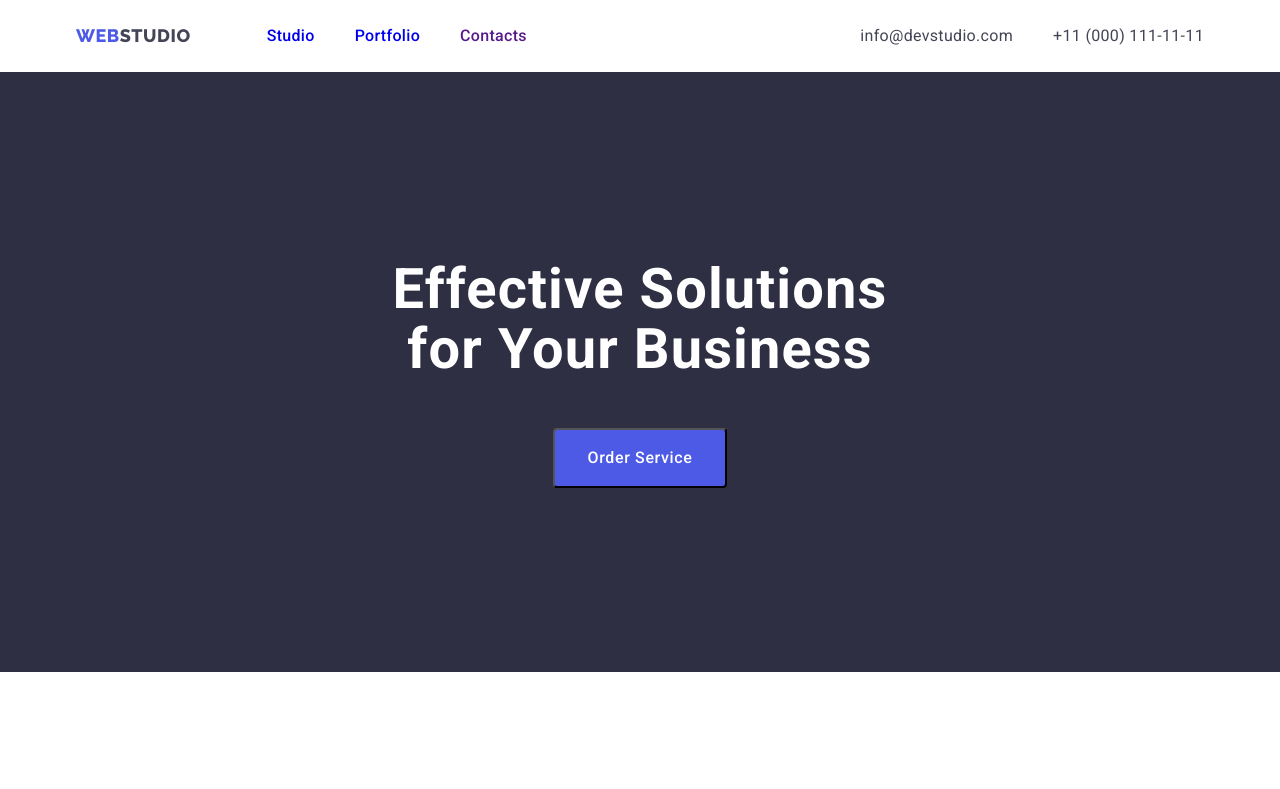
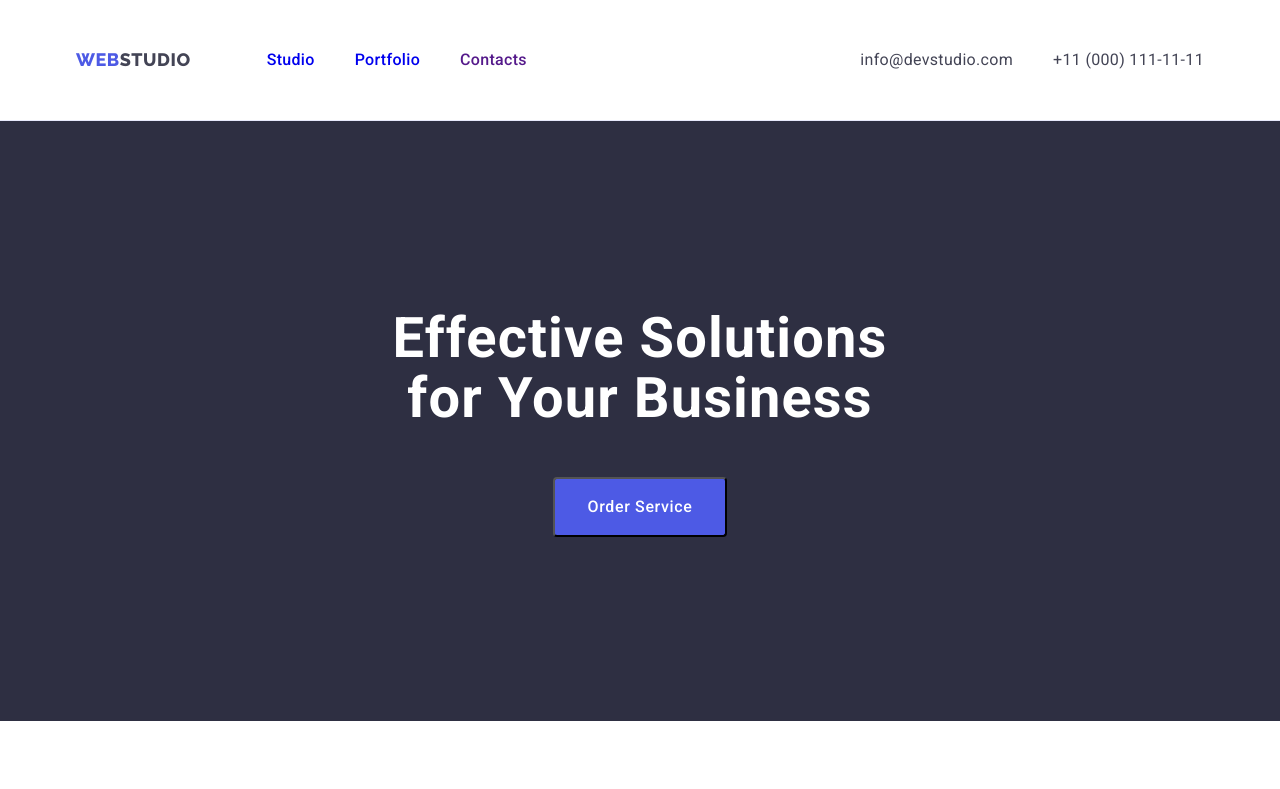
Before and after one commit to Just-me-TTA/goit-markup-hw-03, a plain HTML site: page index.html in a window 1280 px wide. Shown: the top 789 px of the page. Drawn offline with nearby package versions, Linux system fonts and the light colour scheme.

Commit message:
header update

```diff
--- a/css/styles.css
+++ b/css/styles.css
@@ -54,7 +54,8 @@ margin: 0 auto;}
 .header-container {display: flex;
 align-items: center;}
 
-.header {padding: 24px 0;}
+.header {padding: 24px 0;
+border-bottom: 1px solid #e7e9fc;}
 .header-logo{margin-right: 76px;
 font-family: 'Raleway', sans-serif;
     font-style: normal;
@@ -73,6 +74,7 @@ flex-grow: 1;}
 
 .header-list {display: flex;
 gap: 40px;
+padding: 24px 0;
 }
 .header-list-item {font-weight: 500;
 font-size: 16px;
```
